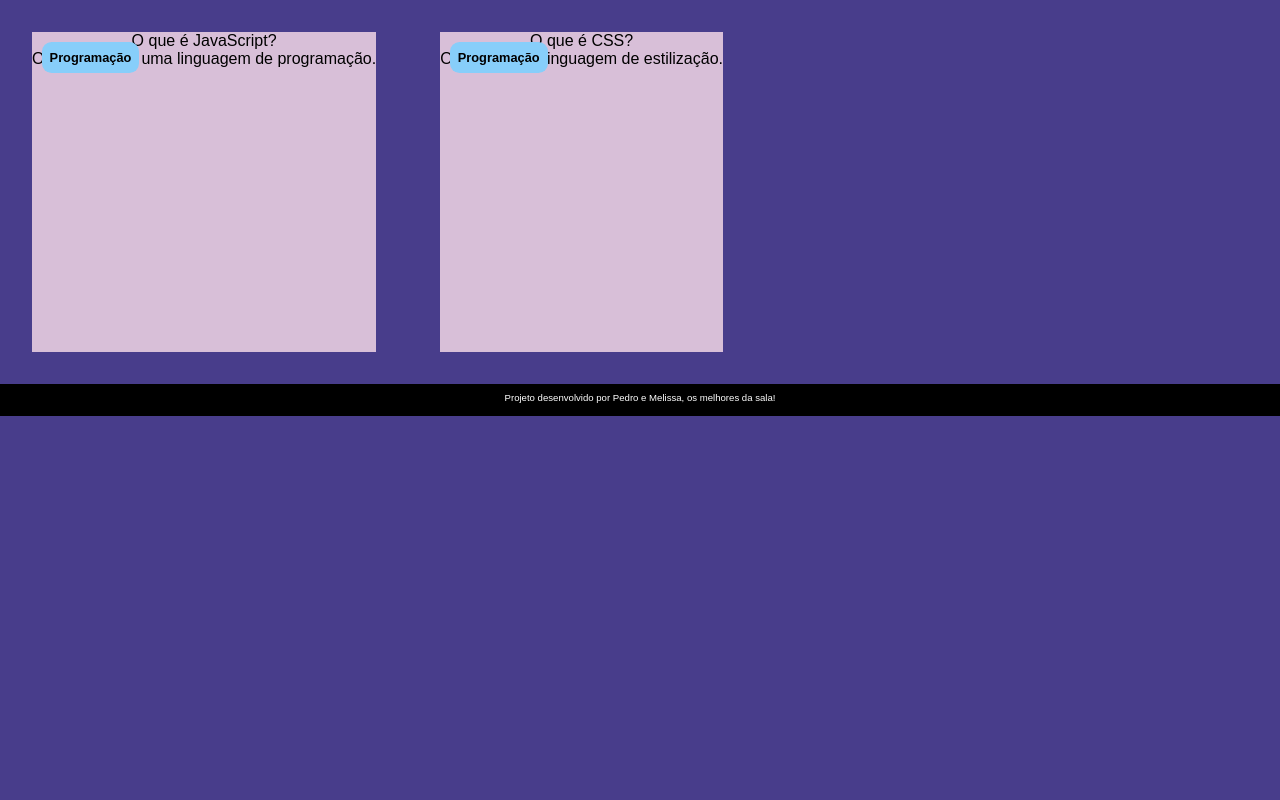
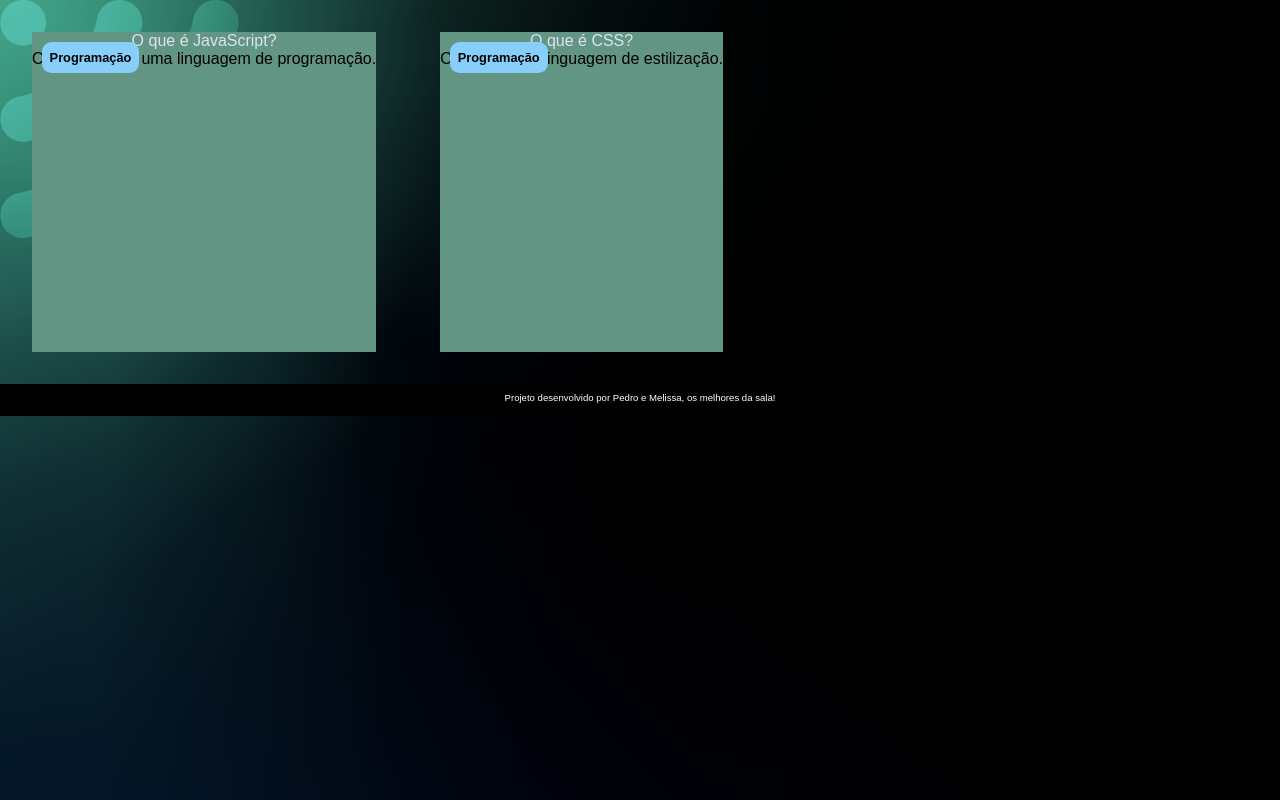
Before and after one commit to Melissadominato/3tri-2F, a plain HTML site: page index.html in a window 1280 px wide. Drawn offline with Linux system fonts and the light colour scheme; a web font is replaced by a local one.

Commit message:
Add files via upload

```diff
--- a/assets/style.css
+++ b/assets/style.css
@@ -6,8 +6,14 @@
     padding: 0;
 
 }
+:root{
+    --cor-do-texto:#DBE4EF;
+    --cor-cartao-frente: #144480;
+    --cor-cartao-verso: #00F4BF;
+
+}
 body{
-    background-color:#483D8B;
+    background: url(img/bg-desktop.webp);
     font-family: 'Bai Jamjuree', sans-serif;
 }
 footer{
@@ -29,7 +35,7 @@ footer p{
 .cartao{
        margin: 2rem;
        height: 20rem;
-       background-color: #D8BFD8;
+       background-color: #629584;
 }
 
 .cartao-conteudo{
@@ -47,3 +53,7 @@ footer p{
     border-radius: 0.6rem;
     font-size: 1vw;
 }
+.cartao-conteudo-pergunta{
+    color: var(--cor-do-texto);
+    font-weight: 500;
+}
```
Also changed, not shown: assets/img/bg-desktop.webp (added), assets/img/bg-mobile.webp (added), assets/img/bg-tablet.webp (added).
